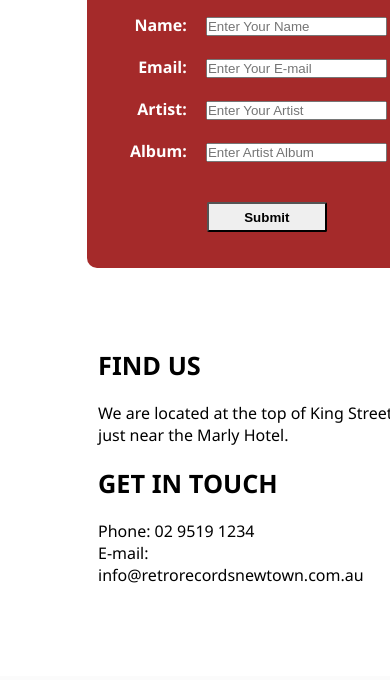
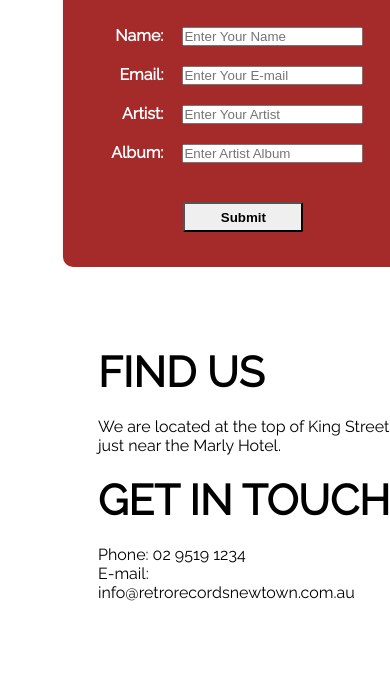
Before and after one commit to Guscosta88/retro-records, a plain HTML site: page contact_us.html in a window 390 px wide. Shown: the part 461-1141 px from the top of the page. Drawn offline with Linux system fonts and the light colour scheme.

Commit message:
finalTouchUps

```diff
--- a/styles.css
+++ b/styles.css
@@ -1,3 +1,7 @@
+@charset "UTF-8";
+@import url(https://fonts.googleapis.com/css2?family=Raleway&display=swap);
+
+
 *{
   padding: 0;
   margin: 0;
@@ -8,12 +12,12 @@
 }
 
 body{
-  font-family: 'Segoe UI', Tahoma, Geneva, Verdana, sans-serif;
+  font-family: 'Raleway';
   background-image: url("images/body_bg.png");
 }
 
 h2{
-  font-size: 3vmax;
+  font-size: 40px;
   max-width: 800px;
 }
 
@@ -93,6 +97,9 @@ footer ul li a img {
 main .content{
   display: flex;
   background-color: white;
+}
+.img-banner{
+  object-fit: cover;
 }
 
 main .content img{
@@ -335,7 +342,7 @@ th {
   }
   .contact{
     width: 100%;
-    padding-left: 22%;
+    padding-left: 16%;
     padding-top: 20px;
   }
   .find-us{
@@ -363,6 +370,10 @@ th {
   width: 100%;
   margin: 6px;
 }
+h2{
+  font-size: 5vmax;
+}
+
 }
 
 @media (max-width: 576px){
@@ -418,6 +429,8 @@ th {
     margin: 0 20% 50px 20%;
 
   }
-
+  form{
+    margin-right: 50%;
+  }
 
 }
```
